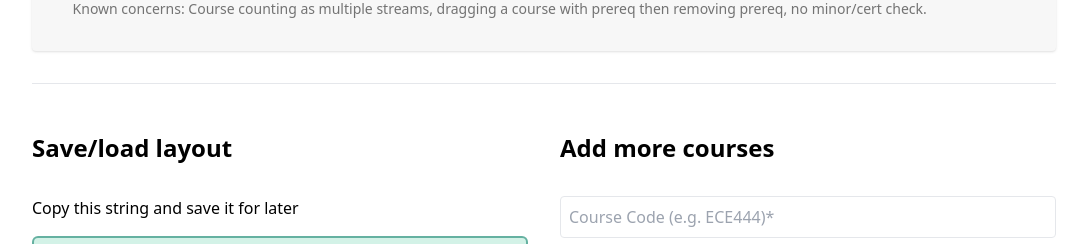
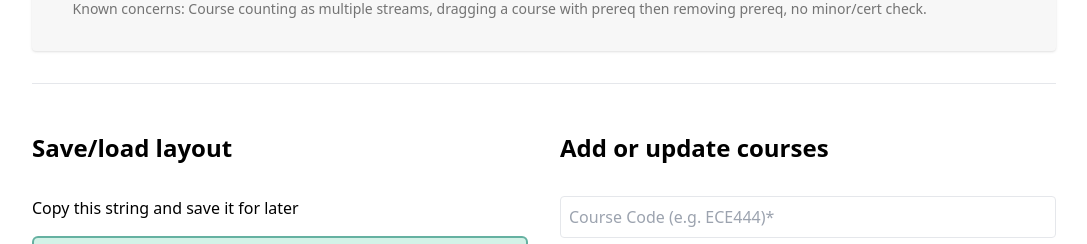
Before and after one commit to sunnwydays/ecepathmaker, a React (Vite) app: page / in a window 1280 px wide. Shown: the part 1341-1585 px from the top of the page, without its empty margins (96-1183 px from the left). Built offline with nearby package versions, Linux system fonts and the light colour scheme.

Commit message:
Change Add more courses in CourseForm to Add or update courses because you can update a course by using the same code and putting in different info

```diff
--- a/src/components/CourseForm.tsx
+++ b/src/components/CourseForm.tsx
@@ -170,7 +170,7 @@ const CourseForm:FC<CourseFormProps> = ({ setCourses, setCoursesUsed }) => {
 
     return (
         <section>
-            <h2 className="mt-12 mb-8 text-2xl font-semibold">Add more courses</h2>
+            <h2 className="mt-12 mb-8 text-2xl font-semibold">Add or update courses</h2>
             <form onSubmit={handleSubmit} className="flex flex-col gap-4 max-w-xl" data-testid="course-form">
                 {/* Course Identifier Section */}
                 <div className="space-y-2">
```
